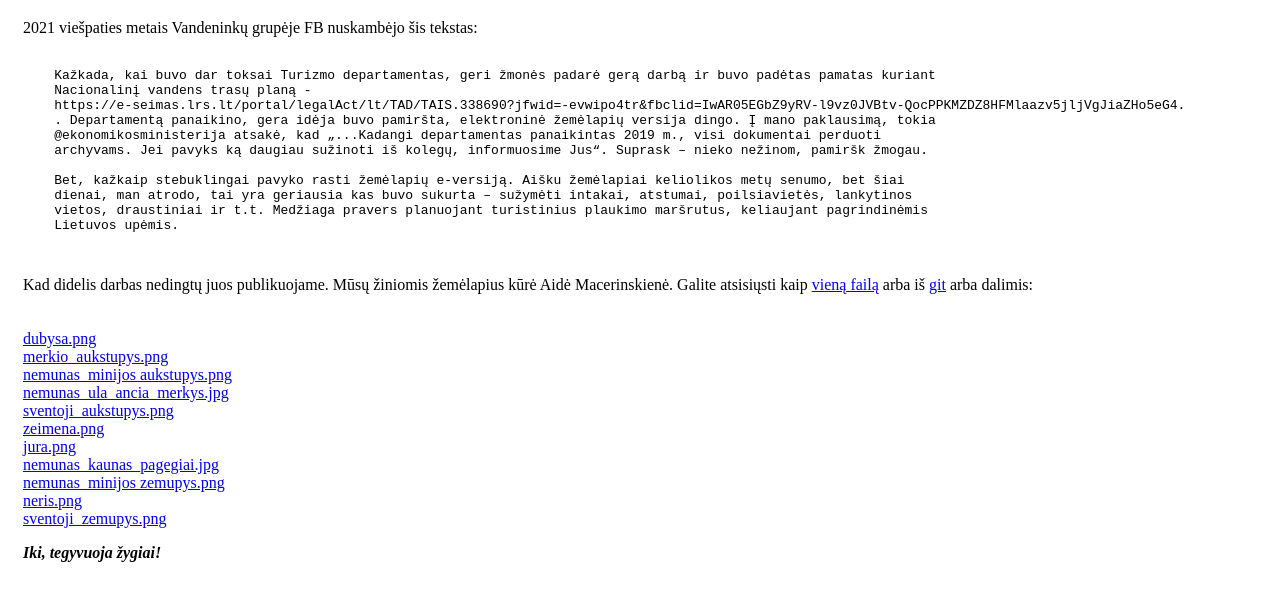
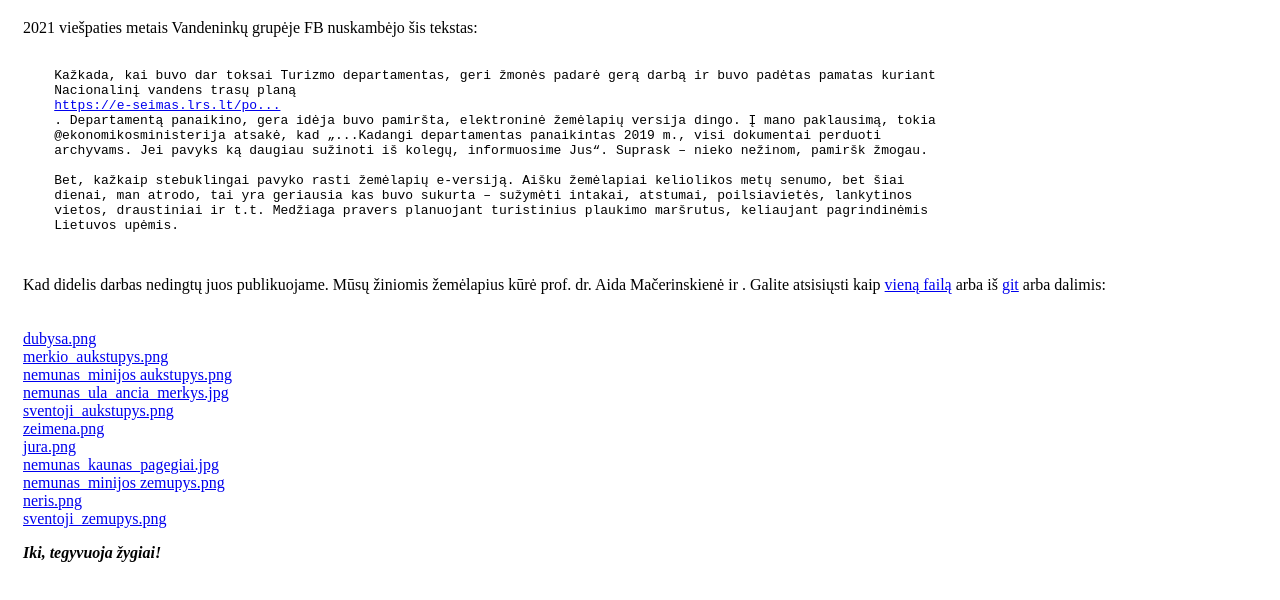
Before and after one commit to tkukis/lietuvos-upes, a plain HTML site: page public/index.html in a window 1280 px wide. Shown: the part 84-684 px from the top of the page. Drawn offline with Linux system fonts and the light colour scheme.

Commit message:
updated index.html

```diff
--- a/public/index.html
+++ b/public/index.html
@@ -21,8 +21,8 @@
     <pre>
 
     Kažkada, kai buvo dar toksai Turizmo departamentas, geri žmonės padarė gerą darbą ir buvo padėtas pamatas kuriant
-    Nacionalinį vandens trasų planą -
-    https://e-seimas.lrs.lt/portal/legalAct/lt/TAD/TAIS.338690?jfwid=-evwipo4tr&fbclid=IwAR05EGbZ9yRV-l9vz0JVBtv-QocPPKMZDZ8HFMlaazv5jljVgJiaZHo5eG4.
+    Nacionalinį vandens trasų planą
+    <a href="https://e-seimas.lrs.lt/portal/legalAct/lt/TAD/TAIS.338690?jfwid=-evwipo4tr&fbclid=IwAR05EGbZ9yRV-l9vz0JVBtv-QocPPKMZDZ8HFMlaazv5jljVgJiaZHo5eG4.">https://e-seimas.lrs.lt/po...</a>
     . Departamentą panaikino, gera idėja buvo pamiršta, elektroninė žemėlapių versija dingo. Į mano paklausimą, tokia
     @ekonomikosministerija atsakė, kad „...Kadangi departamentas panaikintas 2019 m., visi dokumentai perduoti
     archyvams. Jei pavyks ką daugiau sužinoti iš kolegų, informuosime Jus“. Suprask – nieko nežinom, pamiršk žmogau.
@@ -35,7 +35,7 @@
 
 </pre>
 
-    Kad didelis darbas nedingtų juos publikuojame. Mūsų žiniomis žemėlapius kūrė Aidė Macerinskienė. Galite atsisiųsti
+    Kad didelis darbas nedingtų juos publikuojame. Mūsų žiniomis žemėlapius kūrė prof. dr. Aida Mačerinskienė ir . Galite atsisiųsti
     kaip <a href="upes/upes.zip">vieną failą</a> arba
     iš <a href="https://github.com/tkukis/lietuvos-upes">git</a> arba dalimis:
     <br />
```
